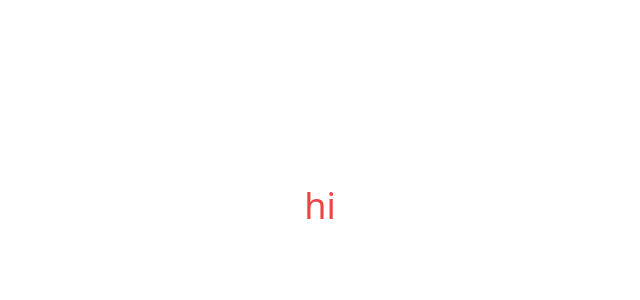
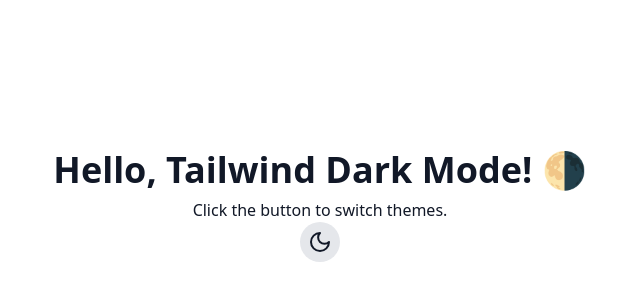
Before and after one commit to uialpharive/keyptonomics-git, a React (Vite) app: page / in a window 1280 px wide. Shown: the part 194-494 px from the top of the page, without its empty margins (320-960 px from the left). Built offline with nearby package versions, Linux system fonts and the light colour scheme.

Commit message:
tailwind.config,app.tsx,themetoggle

```diff
--- a/src/App.tsx
+++ b/src/App.tsx
@@ -1,14 +1,16 @@
 
 import './App.css'
+import ThemeToggle from './components/ThemeToggle'
 
 function App() {
 
-
   return (
     <>
-    <div className="text-4xl flex text-red-500 justify-center items-center h-screen w-full">
-  hi
-</div>
+      <div className="min-h-screen flex flex-col items-center justify-center bg-white dark:bg-gray-900 text-gray-900 dark:text-white transition-all">
+      <h1 className="text-4xl font-bold">Hello, Tailwind Dark Mode! 🌗</h1>
+      <p className="mt-2">Click the button to switch themes.</p>
+      <ThemeToggle />
+    </div>
 
     </>
   )
--- a/src/components/ThemeToggle.tsx
+++ b/src/components/ThemeToggle.tsx
@@ -2,9 +2,9 @@
 import { Sun, Moon } from "lucide-react";
 
 export default function ThemeToggle() {
-  // Default to light mode if no theme is set
-  const storedTheme = localStorage.getItem("theme") || "light";
-  const [theme, setTheme] = useState(storedTheme);
+  const [theme, setTheme] = useState(() =>
+    localStorage.getItem("theme") || "light"
+  );
 
   useEffect(() => {
     if (theme === "dark") {
@@ -18,9 +18,9 @@
   return (
     <button
       onClick={() => setTheme(theme === "dark" ? "light" : "dark")}
-      className="p-2 rounded-lg bg-gray-200 dark:bg-gray-800 transition"
+      className="p-2 rounded-full bg-gray-200 dark:bg-gray-800 transition"
     >
-      {theme === "dark" ? <Sun className="w-5 h-5 text-yellow-500" /> : <Moon className="w-5 h-5 text-gray-900" />}
+      {theme === "dark" ? <Sun className="text-yellow-500" /> : <Moon className="text-gray-900" />}
     </button>
   );
 }
--- a/tailwind.config.js
+++ b/tailwind.config.js
@@ -1,4 +1,6 @@
+/** @type {import('tailwindcss').Config} */
 export default {
+    darkMode: "class", // Enables dark mode via a CSS class
     content: [
       "./index.html",
       "./src/**/*.{js,ts,jsx,tsx}",
```
